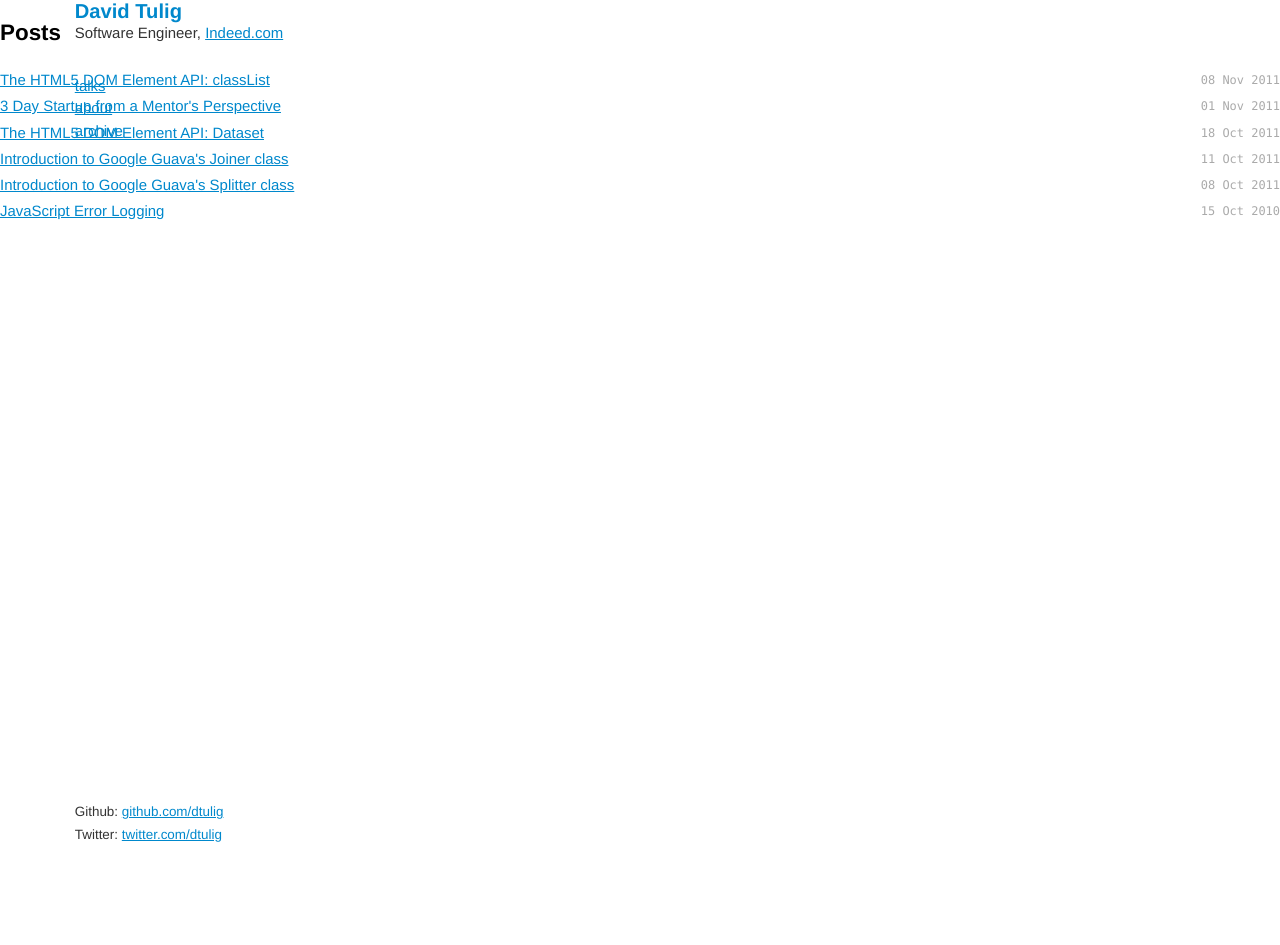
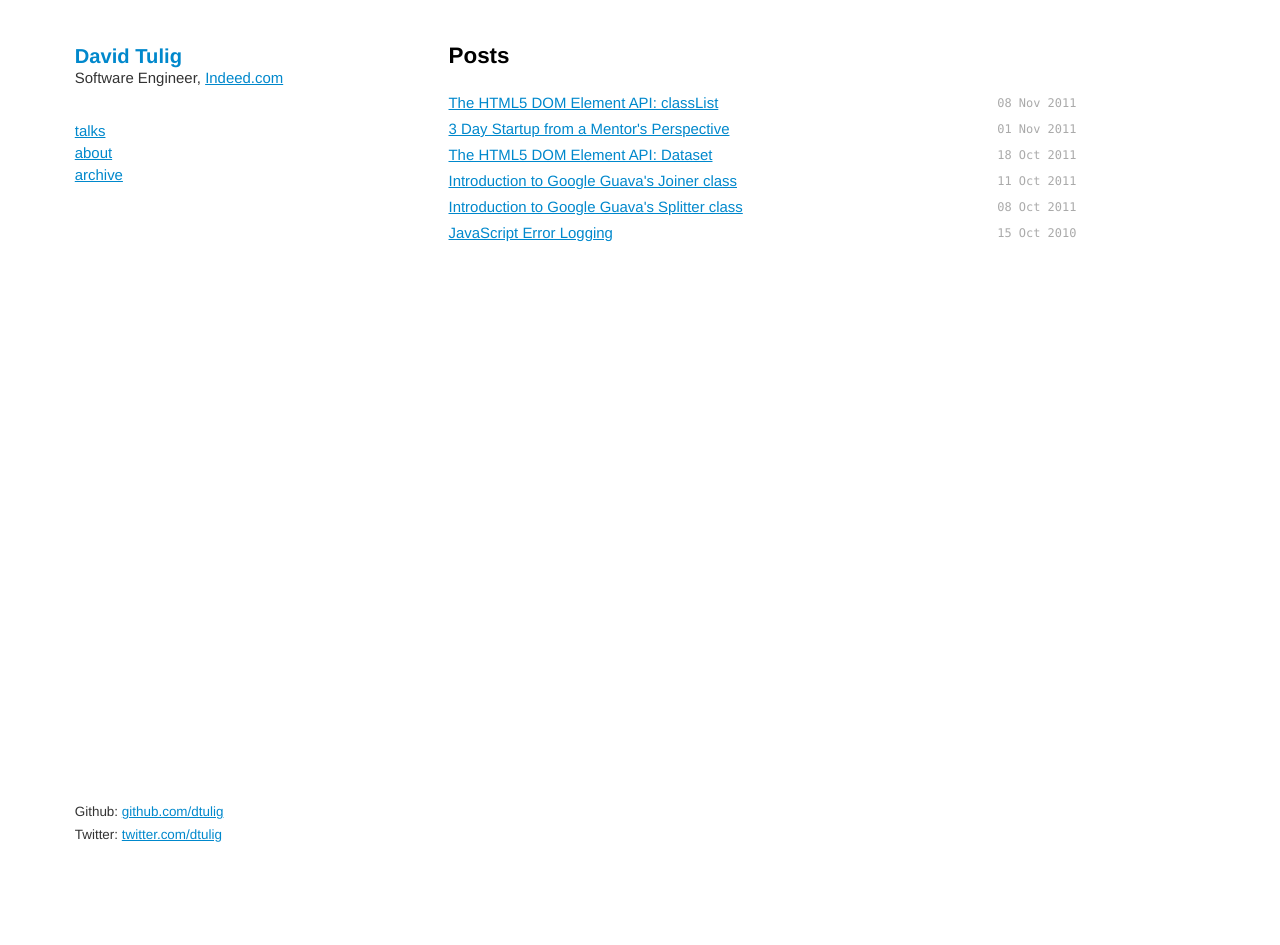
Before and after one commit to dtulig/dtulig.github.com, a Jekyll site: the page built from index.html, in a window 1280 px wide. Built offline with Jekyll 4.4.1, drawn with Linux system fonts in a browser that asks for light colours; Markdown is read by kramdown in place of the engine named in the settings; before the commit the page ends 900 px from its top, so only the background shows below that.

Commit message:
Fixing stray "f" inserted by a laggy emacs.

```diff
--- a/_layouts/default.html
+++ b/_layouts/default.html
@@ -48,7 +48,7 @@
         <li>Twitter: <a href="https://twitter.com/dtulig">twitter.com/dtulig</a></li>
       </ul>
     </div>
-    <divf class="site">
+    <div class="site">
       {{ content }}
     </div>
   </body>
```
